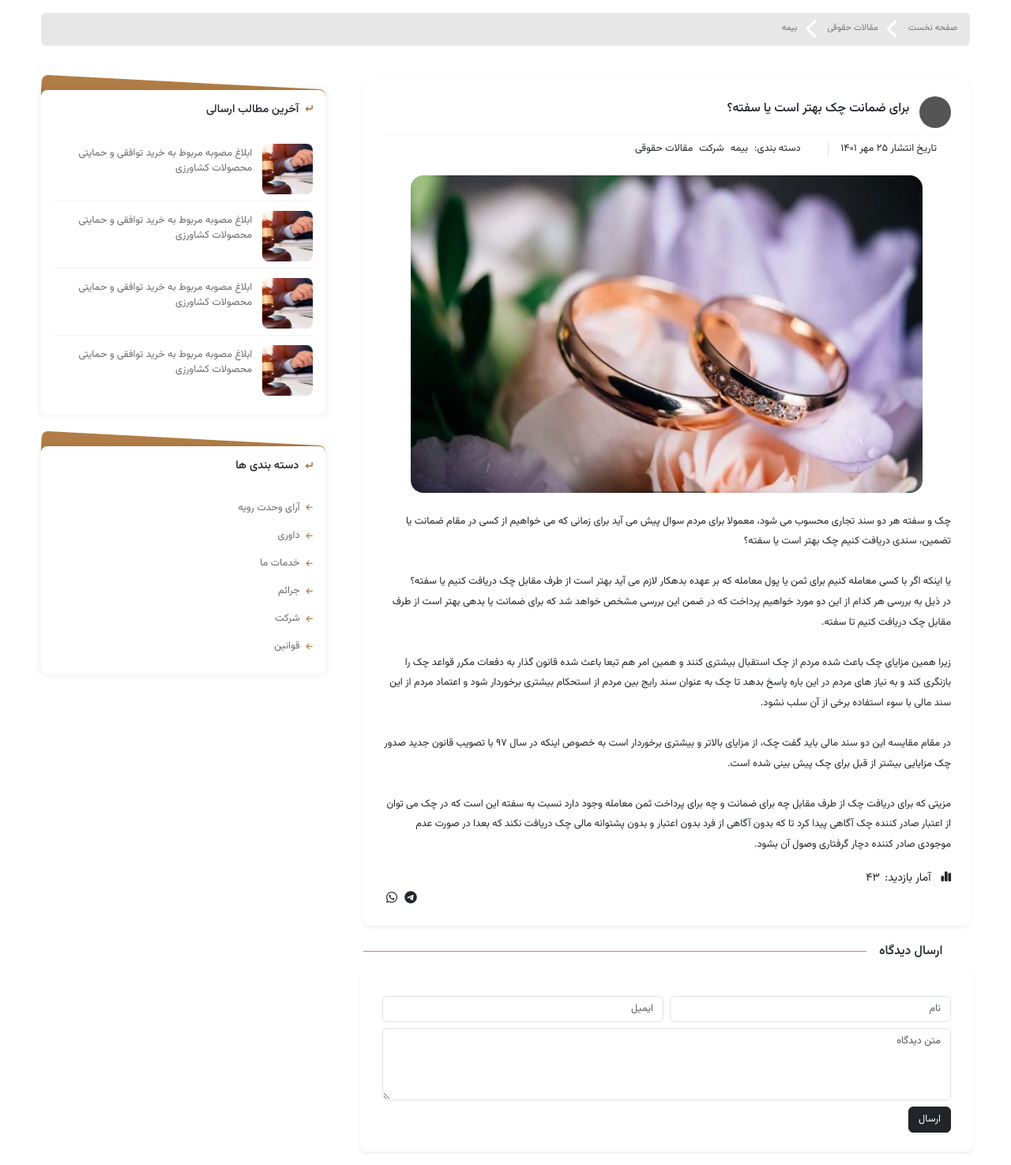
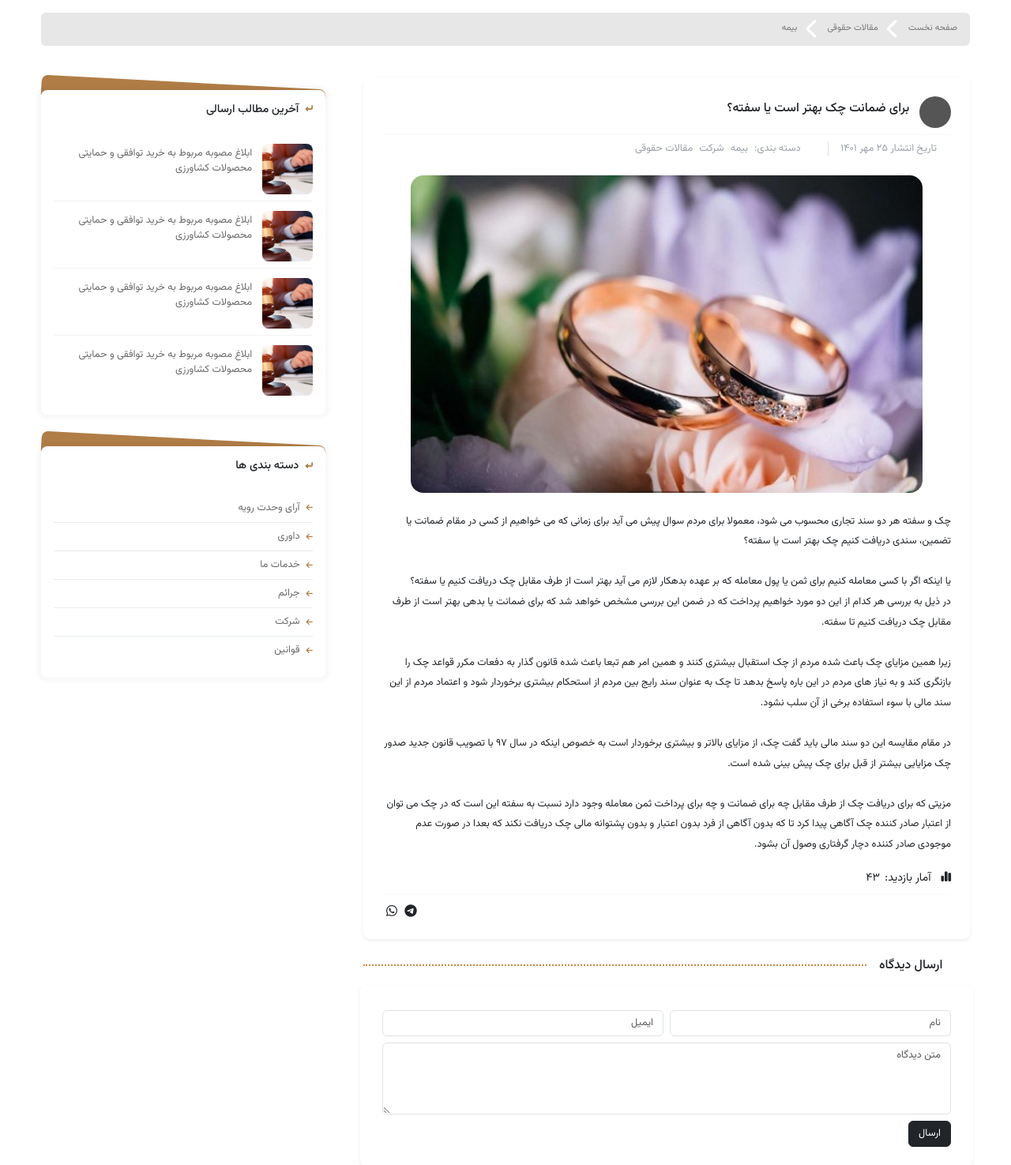
Before and after one commit to nafasebra/vakil-pure-project, a Node project: template src/pages/post.ejs in a window 1280 px wide. Shown: the part 226-1701 px from the top of the page at 79% size. Run offline with Node 20 templates, Linux system fonts and the light colour scheme; the template is opened without the code that fills it, so the values that code supplies are empty; some web fonts are replaced.

Commit message:
feat: improvements

```diff
--- a/public/style/main.css
+++ b/public/style/main.css
@@ -371,6 +371,7 @@ section {
 }
 .section__head i {
   font-size: 1.5rem;
+  color: #c8874c;
 }
 .section__head h2 {
   font-size: 16px;
@@ -378,8 +379,10 @@ section {
 }
 .section__head hr {
   border-color: var(--bg-orange-dark);
+  border-top-width: 2px;
   opacity: 1;
   flex-grow: 1;
+  border-style: dotted;
 }
 
 /* SERVICES */
@@ -1022,6 +1034,14 @@ section {
   object-fit: cover;
 }
 
+.category-item {
+  border-bottom: solid 1px #e8ecec;
+}
+
+.category-item:last-child {
+  border-bottom: none;
+}
+
 .category-item i {
   color: #b17d46;
   font-size: 0.6rem;
@@ -1033,6 +1053,9 @@ section {
 }
 .sidebar-items-list {
   gap: 2.5rem;
+}
+.post-page__header .post-page__header-detail {
+  color: #9aa0ac;
 }
 .post-page__header .post-page__header-title {
   gap: 0.8rem;
@@ -1100,6 +1123,9 @@ section {
   font-size: 1.6rem;
 }
 
+.transparent-separator {
+  border-color: #e8ecec;
+}
 .separator-horizontal {
   align-self: stretch;
   border-right: 1px solid #e1e1e1;
--- a/src/components/pagination.ejs
+++ b/src/components/pagination.ejs
@@ -1,13 +1,13 @@
 <div
   class="blog__pagination d-flex flex-row-reverse justify-content-center gap-2 align-items-center py-5"
 >
-  <a class="icon">
+  <a href="#" class="icon">
     <i class="fa-regular fa-arrow-left"></i>
   </a>
   <a href="#">۱</a>
   <a class="active" href="#">۲</a>
   <a href="#">۳</a>
-  <a class="icon">
+  <a href="#" class="icon">
     <i class="fa-regular fa-arrow-right"></i>
   </a>
 </div>
--- a/src/components/post-card.ejs
+++ b/src/components/post-card.ejs
@@ -1,4 +1,4 @@
-<article class="row g-3 align-items-start">
+<article class="row g-3 align-items-start post__card">
   <a href="#" class="col-12 col-md-4 post__card--image" target="_blank">
     <img src="assets/images/service.jpg" alt="post-image" />
   </a>
--- a/src/components/post/body.ejs
+++ b/src/components/post/body.ejs
@@ -42,6 +42,8 @@
     <span>۴۳</span>
   </p>
 
+  <hr class="my-2 transparent-separator" />
+
   <div role="list" class="d-flex flex-row-reverse gap-0 fs-6 social-list">
     <a role="listitem" href="#">
       <i class="fa-brands fa-whatsapp"></i>
--- a/src/components/post/header.ejs
+++ b/src/components/post/header.ejs
@@ -6,7 +6,7 @@
 
   <hr class="my-2 dashed border-1 border-1 bc-separator" />
 
-  <div class="d-flex flex-column flex-lg-row align-items-center gap-3 font-sm">
+  <div class="post-page__header-detail d-flex flex-column flex-lg-row align-items-center gap-3 font-sm">
     <div class="d-flex align-items-center gap-2">
       <i class="fal fa-clock"></i>
       <p>تاریخ انتشار ۲۵ مهر ۱۴۰۱</p>
```
Also changed, not shown: other parts of public/style/main.css (+23 -14 lines).
